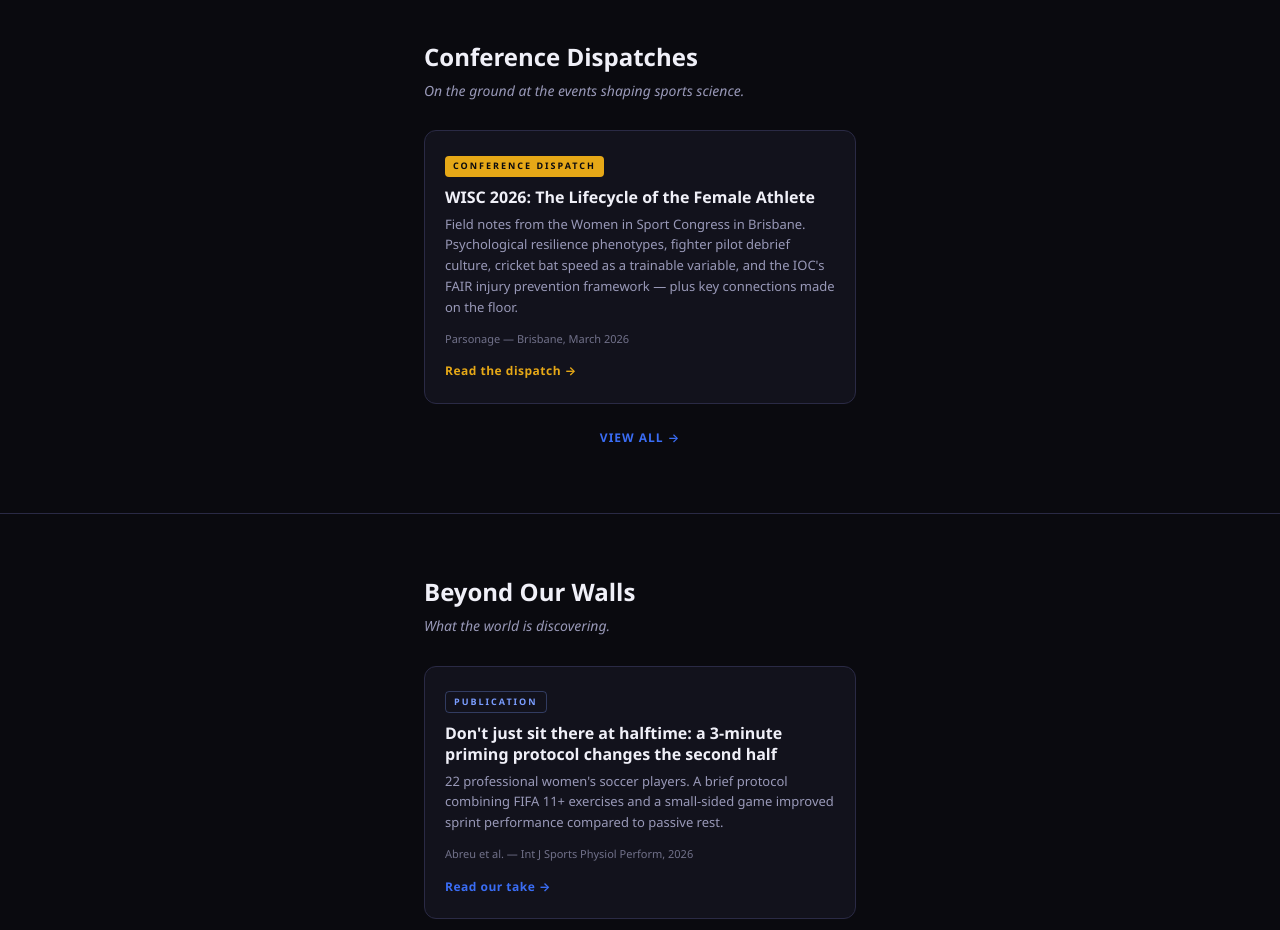
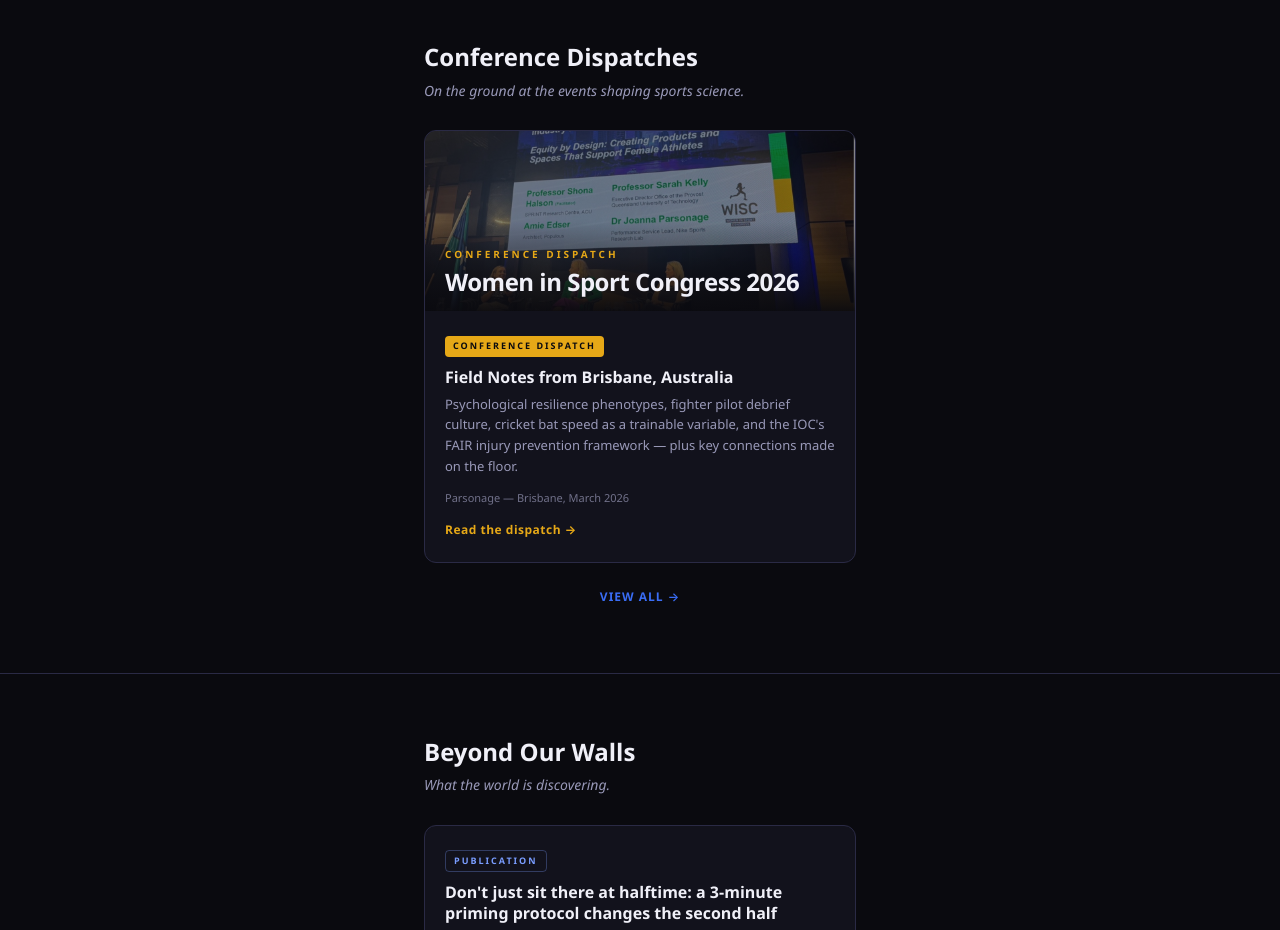
Before and after one commit to nike-api-team/api-access-branding, a website: page api-access-landing.html in a window 1280 px wide. Shown: the part 4260-5190 px from the top of the page. Drawn offline with Linux system fonts and the light colour scheme.

Commit message:
Update WISC card on landing page with panel photo and new title; move photos below chips in sections 3-4

```diff
--- a/api-access-landing.html
+++ b/api-access-landing.html
@@ -956,12 +956,21 @@
       <p class="section-tagline">On the ground at the events shaping sports science.</p>
 
       <div class="card-stack">
-        <a class="content-card" href="api-access-wisc.html">
-          <div class="card-tag tag-dispatch">Conference Dispatch</div>
-          <h3 class="card-title">WISC 2026: The Lifecycle of the Female Athlete</h3>
-          <p class="card-desc">Field notes from the Women in Sport Congress in Brisbane. Psychological resilience phenotypes, fighter pilot debrief culture, cricket bat speed as a trainable variable, and the IOC's FAIR injury prevention framework — plus key connections made on the floor.</p>
-          <div class="card-source">Parsonage &mdash; Brisbane, March 2026</div>
-          <span class="card-cta" style="color:#e6a817;">Read the dispatch &#8594;</span>
+        <a class="content-card" href="api-access-wisc.html" style="padding:0; overflow:hidden;">
+          <div style="position:relative; min-height:180px;">
+            <img src="wisc-panel.jpg" alt="WISC 2026 panel" style="width:100%; height:180px; object-fit:cover; display:block; opacity:0.5;" />
+            <div style="position:absolute; bottom:0; left:0; right:0; padding:24px 20px 16px; background:linear-gradient(transparent, rgba(10,10,15,0.95));">
+              <div style="font-size:10px; font-weight:700; letter-spacing:3px; text-transform:uppercase; color:#e6a817; margin-bottom:6px;">Conference Dispatch</div>
+              <div style="font-size:24px; font-weight:900; line-height:1.15; letter-spacing:-0.5px;">Women in Sport Congress 2026</div>
+            </div>
+          </div>
+          <div style="padding:20px;">
+            <div class="card-tag tag-dispatch">Conference Dispatch</div>
+            <h3 class="card-title">Field Notes from Brisbane, Australia</h3>
+            <p class="card-desc">Psychological resilience phenotypes, fighter pilot debrief culture, cricket bat speed as a trainable variable, and the IOC's FAIR injury prevention framework — plus key connections made on the floor.</p>
+            <div class="card-source">Parsonage &mdash; Brisbane, March 2026</div>
+            <span class="card-cta" style="color:#e6a817;">Read the dispatch &#8594;</span>
+          </div>
         </a>
       </div>
 
```
